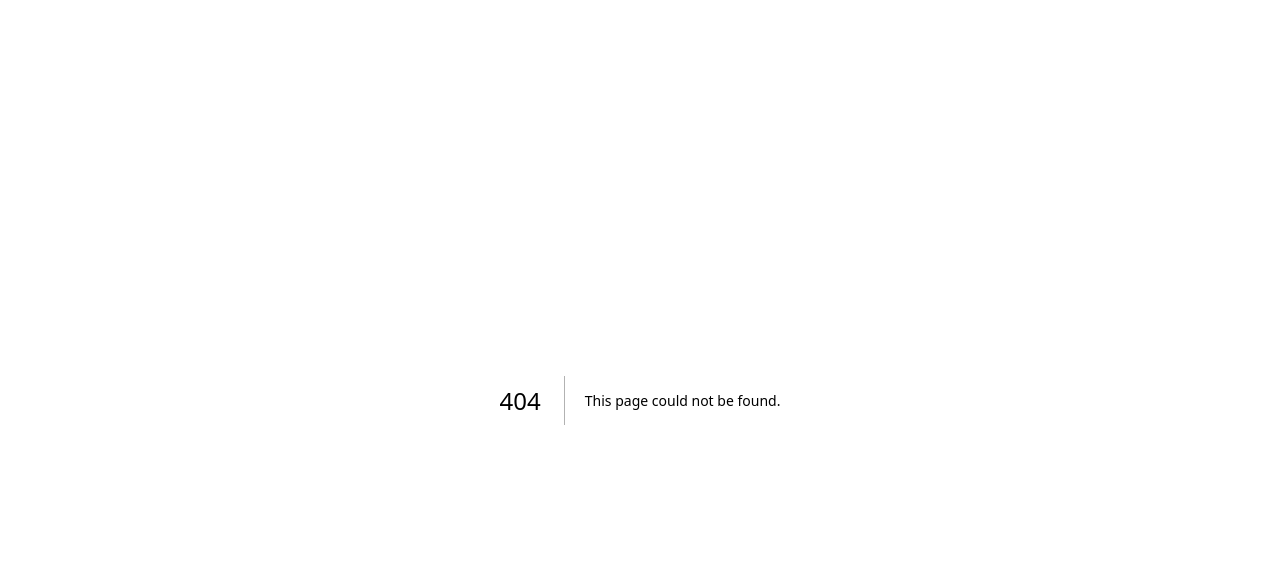
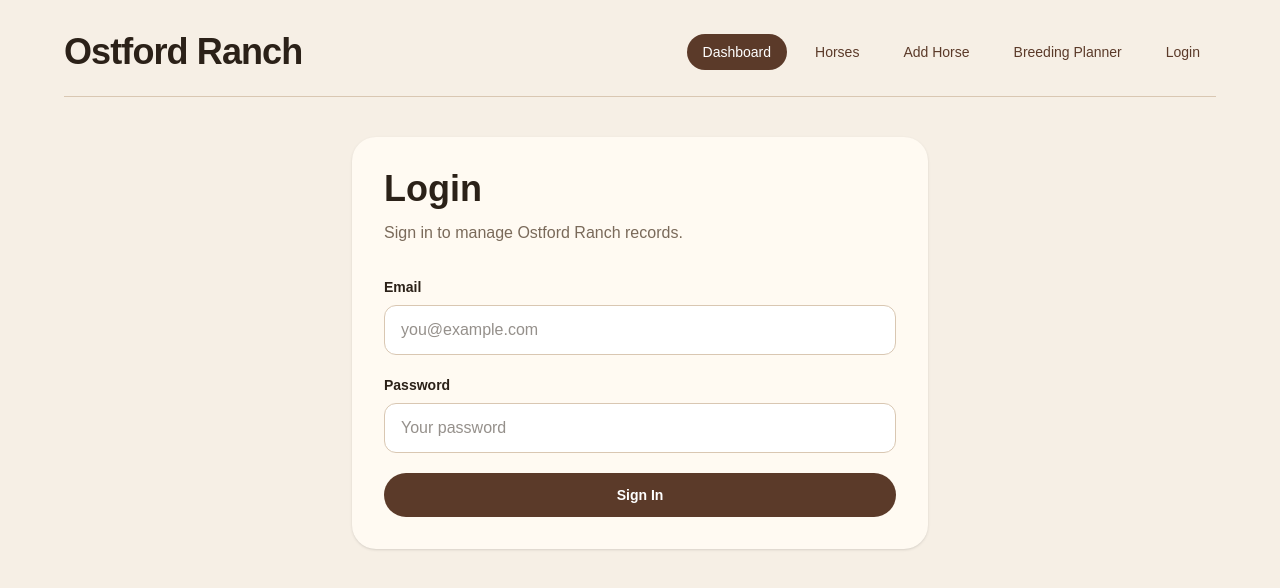
Before and after one commit to JanaGr01/ostford-ranch, a Next.js app: page /login in a window 1280 px wide. Before the commit this address had no page. Shown: the top 588 px of the page. Built offline with nearby package versions, Linux system fonts and the light colour scheme; no server answers.

Commit message:
Add login page

```diff
--- /dev/null
+++ b/app/login/page.tsx
@@ -0,0 +1,94 @@
+"use client";
+
+import { useState } from "react";
+import { useRouter } from "next/navigation";
+import { supabase } from "@/lib/supabase";
+import AppHeader from "@/components/layout/AppHeader";
+
+export default function LoginPage() {
+  const router = useRouter();
+
+  const [email, setEmail] = useState("");
+  const [password, setPassword] = useState("");
+
+  const [isLoading, setIsLoading] = useState(false);
+  const [errorMessage, setErrorMessage] = useState("");
+
+  async function handleLogin(event: React.FormEvent<HTMLFormElement>) {
+    event.preventDefault();
+
+    setIsLoading(true);
+    setErrorMessage("");
+
+    const { error } = await supabase.auth.signInWithPassword({
+      email,
+      password,
+    });
+
+    if (error) {
+      setErrorMessage(error.message);
+      setIsLoading(false);
+      return;
+    }
+
+    setIsLoading(false);
+    router.push("/");
+    router.refresh();
+  }
+
+  return (
+    <main className="min-h-screen bg-[#F6EFE5] px-6 py-8 text-[#2B2118]">
+      <section className="mx-auto max-w-6xl">
+        <AppHeader />
+
+        <section className="mx-auto max-w-xl rounded-3xl bg-[#FFFAF2] p-8 shadow-sm">
+          <h1 className="text-4xl font-bold">Login</h1>
+
+          <p className="mt-3 text-[#7A6A5A]">
+            Sign in to manage Ostford Ranch records.
+          </p>
+
+          {errorMessage && (
+            <div className="mt-6 rounded-xl border border-red-200 bg-red-50 px-4 py-3 text-sm text-red-700">
+              {errorMessage}
+            </div>
+          )}
+
+          <form onSubmit={handleLogin} className="mt-8 space-y-5">
+            <label className="block">
+              <span className="mb-2 block text-sm font-semibold">Email</span>
+              <input
+                type="email"
+                value={email}
+                onChange={(event) => setEmail(event.target.value)}
+                className="w-full rounded-xl border border-[#D9C7B2] bg-white px-4 py-3"
+                placeholder="you@example.com"
+                required
+              />
+            </label>
+
+            <label className="block">
+              <span className="mb-2 block text-sm font-semibold">Password</span>
+              <input
+                type="password"
+                value={password}
+                onChange={(event) => setPassword(event.target.value)}
+                className="w-full rounded-xl border border-[#D9C7B2] bg-white px-4 py-3"
+                placeholder="Your password"
+                required
+              />
+            </label>
+
+            <button
+              type="submit"
+              disabled={isLoading}
+              className="w-full rounded-full bg-[#5B3A29] px-5 py-3 text-sm font-semibold text-white hover:bg-[#3f281c] disabled:cursor-not-allowed disabled:opacity-60"
+            >
+              {isLoading ? "Signing in..." : "Sign In"}
+            </button>
+          </form>
+        </section>
+      </section>
+    </main>
+  );
+}
--- /dev/null
+++ b/components/auth/AuthButton.tsx
@@ -0,0 +1,64 @@
+"use client";
+
+import { useEffect, useState } from "react";
+import { useRouter } from "next/navigation";
+import { supabase } from "@/lib/supabase";
+
+export default function AuthButton() {
+  const router = useRouter();
+  const [isLoggedIn, setIsLoggedIn] = useState(false);
+  const [isLoading, setIsLoading] = useState(true);
+
+  useEffect(() => {
+    async function checkSession() {
+      const { data } = await supabase.auth.getSession();
+
+      setIsLoggedIn(Boolean(data.session));
+      setIsLoading(false);
+    }
+
+    checkSession();
+
+    const {
+      data: { subscription },
+    } = supabase.auth.onAuthStateChange((_event, session) => {
+      setIsLoggedIn(Boolean(session));
+    });
+
+    return () => {
+      subscription.unsubscribe();
+    };
+  }, []);
+
+  async function handleLogout() {
+    await supabase.auth.signOut();
+    setIsLoggedIn(false);
+    router.push("/login");
+    router.refresh();
+  }
+
+  if (isLoading) {
+    return null;
+  }
+
+  if (!isLoggedIn) {
+    return (
+      <a
+        href="/login"
+        className="rounded-full px-4 py-2 text-[#5B3A29] hover:bg-[#FFFAF2]"
+      >
+        Login
+      </a>
+    );
+  }
+
+  return (
+    <button
+      type="button"
+      onClick={handleLogout}
+      className="rounded-full px-4 py-2 text-[#5B3A29] hover:bg-[#FFFAF2]"
+    >
+      Logout
+    </button>
+  );
+}
--- a/components/layout/AppHeader.tsx
+++ b/components/layout/AppHeader.tsx
@@ -1,3 +1,5 @@
+import AuthButton from "@/components/auth/AuthButton";
+
 export default function AppHeader() {
   return (
     <header className="mb-10 flex flex-col justify-between gap-4 border-b border-[#D9C7B2] pb-6 md:flex-row md:items-center">
@@ -33,6 +35,8 @@ export default function AppHeader() {
         >
           Breeding Planner
         </a>
+
+        <AuthButton />
       </nav>
     </header>
   );
```
